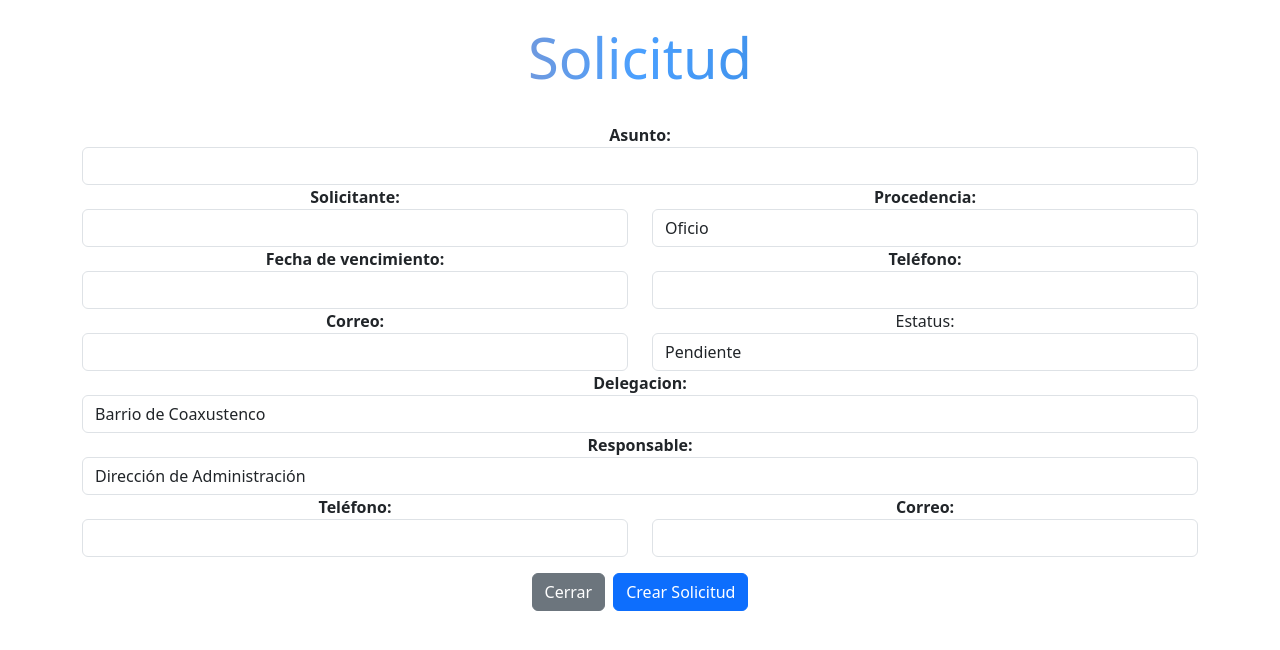
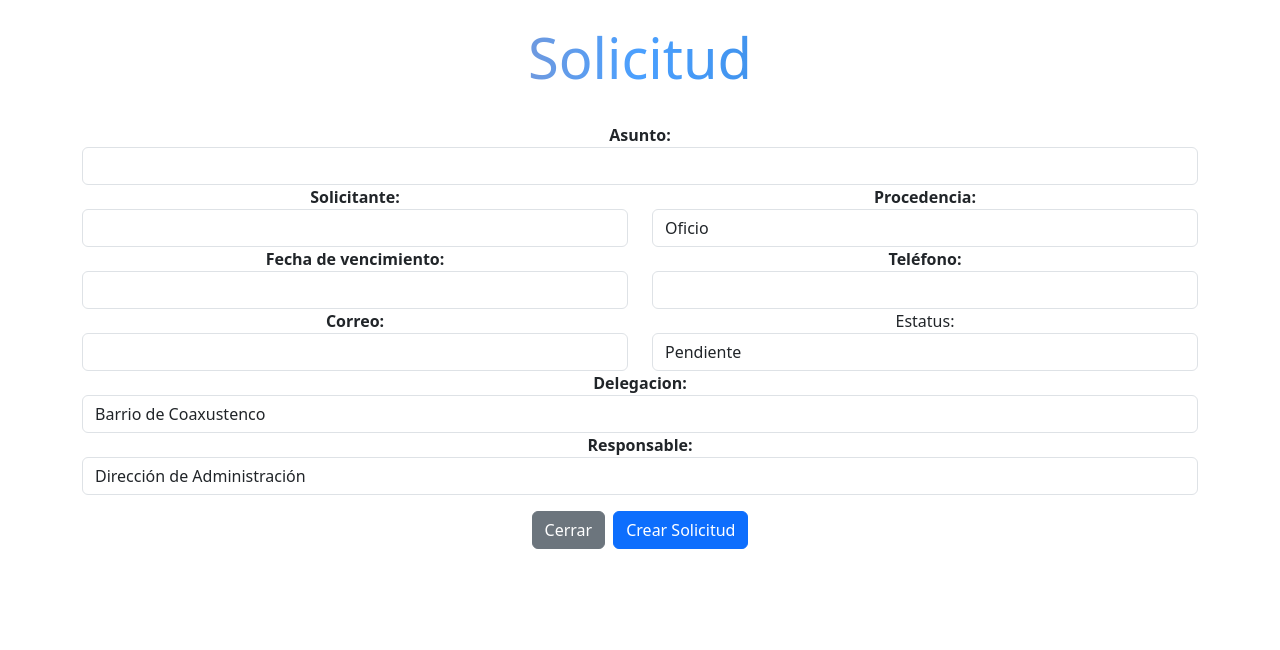
Before and after one commit to AxelLaraG/Modulo_Solicitudes, a Next.js app: page /formulario in a window 1280 px wide. Shown: the top 650 px of the page. Built offline with nearby package versions, Linux system fonts and the light colour scheme.

Commit message:
ci(formulariopage, apidb, solicitudmodel): delegacion add

```diff
--- a/src/app/api/solicitudes/route.js
+++ b/src/app/api/solicitudes/route.js
@@ -14,14 +14,19 @@ export async function POST(request) {
   const formData = await request.json(); // Obtener los datos del cuerpo de la solicitud
 
   const fechaHoraServidor = new Date().toISOString();
+
+  console.log(formData.responsable);
+  console.log(formData.delegacion);
+
   const newDocument = {
     responsable: formData.responsable,
     fecha: fechaHoraServidor, // Usar la fecha y hora del servidor
     solicitante: formData.solicitante,
     procedencia: formData.procedencia,
-    estatus: formData.estatus, // Valor por defecto si no se envía
+    estatus: formData.estatus,
     correo: formData.correo,
     telefono: formData.telefono,
+    delegacion: formData.delegacion,
     asunto: formData.asunto,
     fechaVen: formData.fechaVen,
   };
--- a/src/app/formulario/page.jsx
+++ b/src/app/formulario/page.jsx
@@ -23,6 +23,7 @@ export default function FormularioPlantilla() {
     procedencia: "Oficio",
     correo: "",
     responsable: "Dirección de Administración",
+    delegacion: "Barrio de Coaxustenco",
     fechaVen: "",
     estatus: "pendiente",
   });
@@ -66,6 +67,7 @@ export default function FormularioPlantilla() {
         telefono: document.getElementById("telefono").value,
         asunto: document.getElementById("asunto").value,
         estatus: document.getElementById("estatus").value,
+        delegacion: document.getElementById("delegacion").value,
         fechaVen: document.getElementById("fechaInput").value, // Obtener la fecha seleccionada
       });
 
@@ -86,6 +88,7 @@ export default function FormularioPlantilla() {
             asunto: "",
             procedencia: "Oficio",
             correo: "",
+            delegacion: "Barrio de Coaxustenco",
             responsable: "Dirección de Administración",
             fechaVen: "",
             estatus: idSolicitud ? formData.estatus : "pendiente", // Preserve existing status on edit
@@ -149,6 +152,7 @@ export default function FormularioPlantilla() {
           telefono: solicitudData.telefono,
           asunto: solicitudData.asunto,
           estatus: solicitudData.estatus,
+          delegacion: solicitudData.delegacion,
           fechaVen: solicitudData.fechaVen
             ? solicitudData.fechaVen.split("T")[0]
             : "", // Obtener la fecha sin la hora
@@ -298,6 +302,7 @@ export default function FormularioPlantilla() {
               <select
                 className="form-control"
                 id="delegacion"
+                onChange={handleChange}
                 value={formData.delegacion}
                 required
               >
@@ -545,36 +550,6 @@ export default function FormularioPlantilla() {
               )}
             </div>
           </div>
-          <div className="col-md-6">
-            <div className="form-group">
-              <label htmlFor="telefono" className="fw-bold">
-                Teléfono:
-              </label>
-              <input
-                type="tel"
-                className="form-control"
-                id="telefono"
-                pattern="[0-9]{10}"
-                title="Debe contener 10 dígitos"
-                onChange={handleChange}
-                value={formData.telefono}
-              />
-            </div>
-          </div>
-          <div className="col-md-6">
-            <div className="form-group">
-              <label htmlFor="correo" className="fw-bold">
-                Correo:
-              </label>
-              <input
-                type="email"
-                className="form-control"
-                id="correo"
-                onChange={handleChange}
-                value={formData.correo}
-              />
-            </div>
-          </div>
         </div>
         <div className="mt-3 text-center">
           <Link href="/">
--- a/src/models/solicitud.js
+++ b/src/models/solicitud.js
@@ -34,6 +34,10 @@ const schema = new mongoose.Schema({
     },
     fechaVen: {
         type: Date
+    },
+    delegacion: {
+        type: String,
+        required: true
     }
 })
 
```
